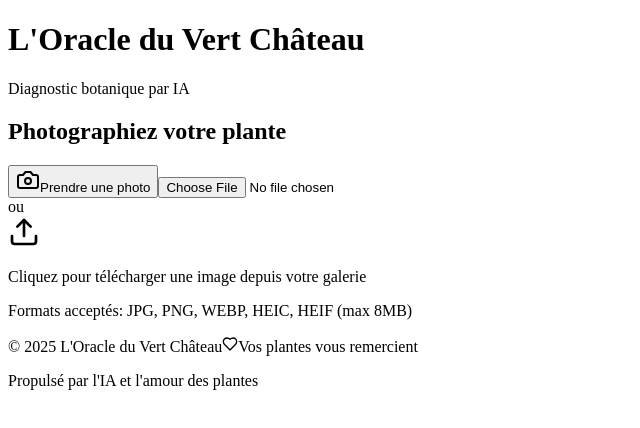
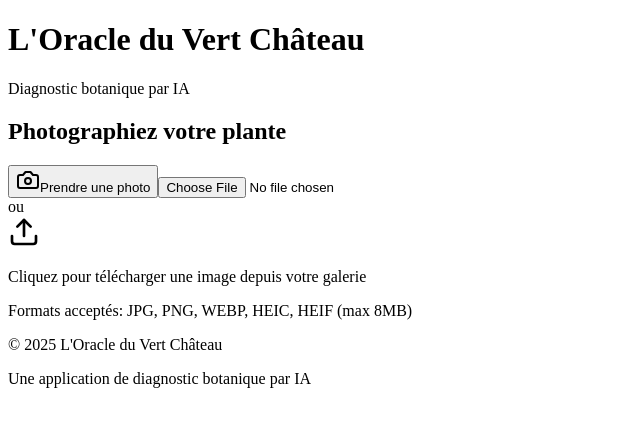
Before and after one commit to pgranchamp/oracle_vert, a Next.js app: page / in a window 1280 px wide. Shown: the top 428 px of the page, without its empty margins (0-640 px from the left). Built offline with nearby package versions, Linux system fonts and the light colour scheme.

Commit message:
Update Footer.jsx (UI)

```diff
--- a/src/components/Footer.jsx
+++ b/src/components/Footer.jsx
@@ -1,15 +1,10 @@
 import React from 'react';
-import { Heart } from 'lucide-react';
 
 const Footer = () => {
   return (
-    <footer className="p-4 bg-gradient-to-r from-green-800 to-green-700 text-white text-center text-sm">
-      <p className="flex items-center justify-center">
-        © {new Date().getFullYear()} L'Oracle du Vert Château
-        <Heart size={16} className="mx-2 text-red-300 fill-current" />
-        Vos plantes vous remercient
-      </p>
-      <p className="text-xs text-green-200 mt-1">Propulsé par l'IA et l'amour des plantes</p>
+    <footer className="p-4 bg-green-700 text-white text-center text-sm">
+      <p>© {new Date().getFullYear()} L'Oracle du Vert Château</p>
+      <p className="text-xs opacity-80 mt-1">Une application de diagnostic botanique par IA</p>
     </footer>
   );
 };
```
